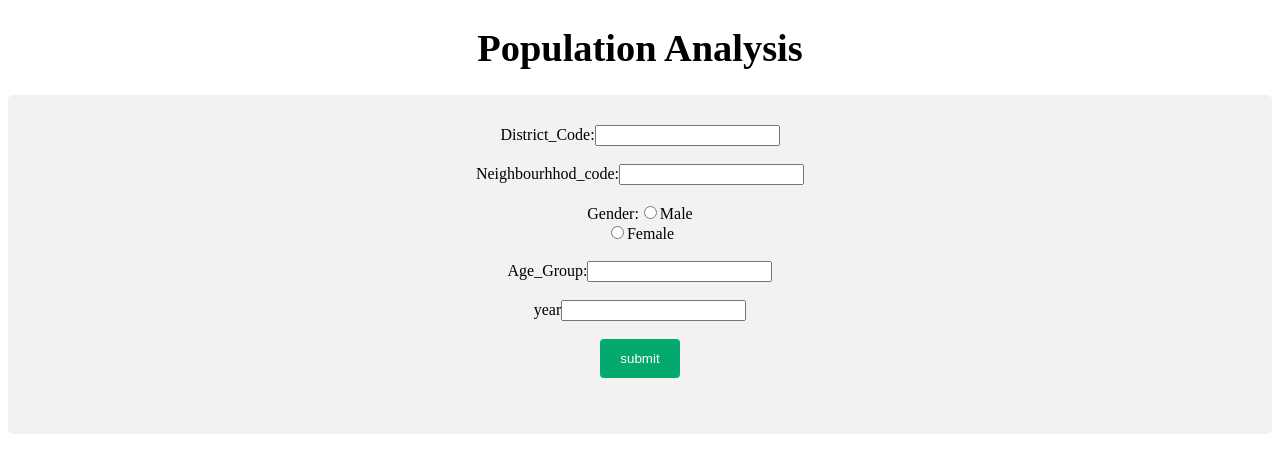
After one commit to saitarun7715/population, a Flask app: template population-main/templates/index.html in a window 1280 px wide. The commit adds this page. Shown: the top 473 px of the page. Run offline with Flask 2, Linux system fonts and the light colour scheme; the template is opened without the code that fills it, so the values that code supplies are empty; parts of the project's set-up code (start-up, migrations or seed data) failed here and were passed over.

Commit message:
All are done

```diff
--- a/app.py
+++ b/app.py
@@ -6,7 +6,7 @@ from flask import Flask, render_template, request
 import sklearn
 
 app = Flask(__name__)
-print(sklearn.__version__)
+#print(sklearn.__version__)
 model = pickle.load(open('model\model.pkl', 'rb'))
 
 @app.route("/")
--- /dev/null
+++ b/population-main/app.py
@@ -0,0 +1,48 @@
+
+import pickle
+import numpy as np
+import pandas as pd
+from flask import Flask, render_template, request
+import sklearn
+
+app = Flask(__name__)
+print(sklearn.__version__)
+model = pickle.load(open('model\model.pkl', 'rb'))
+
+@app.route("/")
+def hello():
+    return render_template('index.html')
+
+@app.route("/predict", methods = ['POST'])
+def predict():
+    #print(request.form.values)
+    district_code = int(request.form['district_code'])
+    #print(district_code)
+    neighborhoodcode = int(request.form['neighborhood.code'])
+    #print(neighborhoodcode)
+    gender = request.form['gender']
+    #print(gender)
+    age_group = request.form['age_group']
+    #print(age_group)
+    year = int(request.form['year'])
+    #print(year)
+
+    datavalues=[[year,district_code,neighborhoodcode,age_group,gender]]
+    #print(datavalues)
+    data1 = pd.DataFrame(datavalues, columns = ['Year', 'District.Code', 'Neighborhood.Code','Age','Gender'])
+    #print(data1)
+
+    data1['Age'].replace(['0-4', '5-9', '10-14', '15-19', '20-24', '25-29', '30-34', '35-39',
+       '40-44', '45-49', '50-54', '55-59', '60-64', '65-69', '70-74',
+       '75-79', '80-84', '85-89', '90-94', '>=95'],[4,9,14,19,24,29,34,39,44,49,54,59,64,69,74,79,84,89,94,95],inplace = True)
+    data1['Gender'].replace(['Female','Male'],[1,0],inplace = True)
+
+    X = data1[['Year','District.Code','Neighborhood.Code','Age','Gender']]
+    features = X.iloc[:,:].values
+    out = model.predict(features)
+
+    return render_template('result.html',out=(np.round((out[0]))))
+
+if __name__ == "__main__":
+
+    app.run()
--- /dev/null
+++ b/population-main/requirements.txt
@@ -0,0 +1,4 @@
+flask
+numpy
+sklearn
+pandas
--- /dev/null
+++ b/population-main/templates/index.html
@@ -0,0 +1,85 @@
+<!DOCTYPE html>
+<html>
+<head>
+<meta name="viewport" content="width=device-width, initial-scale=1">
+<style>
+* {
+  box-sizing: border-box;
+}
+
+input[type=number], select{
+  width: 100%;
+  padding: 12px;
+  border: 1px solid #ccc;
+  border-radius: 4px;
+  resize: vertical;
+}
+
+input[type=submit] {
+  background-color: #04AA6D;
+  color: white;
+  padding: 12px 20px;
+  border: none;
+  border-radius: 4px;
+  cursor: pointer;
+  margin: auto;
+}
+
+input[type=submit]:hover {
+  background-color: #45a049;
+}
+
+.container {
+  border-radius: 5px;
+  background-color: #f2f2f2;
+  padding: 20px;
+}
+
+.col-100 {
+  margin: auto;
+  width: 50%;
+  margin-top: 10px;
+}
+
+/* Clear floats after the columns */
+.row:after {
+  content: "";
+  display: table;
+  clear: both;
+}
+
+/* Responsive layout - when the screen is less than 600px wide, make the two columns stack on top of each other instead of next to each other */
+@media screen and (max-width: 200px) {
+  .col-100, input[type=submit] {
+    width: 100%;
+    margin-top: 0;
+  }
+}
+
+</style>
+</head>
+<body>
+<center>
+<h1 style="font-size:3vw"> Population Analysis </h1>
+<meta name="viewport" content="width=device-width, initial-scale=1.0">
+<div class="container">
+ <div class="row">
+
+      <div class="col-100">
+<div id= "mydiv">
+<form action = "predict"  method = "POST">
+District_Code:<input type ="text" name = "district_code"><br/><br/>
+Neighbourhhod_code:<input type="text" name="neighborhood.code"><br/><br/>
+Gender:<input type ="radio" name ="gender" value ="Male">Male<br/> <input type ="radio" name = "gender" value ="Female">Female<br/><br/>
+Age_Group:<input type = "text" name = "age_group"><br/><br/>
+year<input type ="text" name = "year"  val min="1900" max="2021"> </br></br>
+
+<input type = "submit" value = "submit"> <br/><br/><br/>
+
+</form>
+</center>
+</div>
+</div>
+
+</body>
+</html>
--- /dev/null
+++ b/population-main/templates/result.html
@@ -0,0 +1,3 @@
+<html>
+<body style="align:center"><h1><p>Total Population is:-{{out}}</p></h1></body>
+</html>
--- /dev/null
+++ b/runtime.txt
@@ -0,0 +1 @@
+python==3.7.9
--- a/templates/result.html
+++ b/templates/result.html
@@ -1,3 +1,4 @@
 <html>
-<body style="align:center"><h1><p>Total Population is:-{{out}}</p></h1></body>
+<head><meta name="viewport" content="width=device-width, initial-scale=1" ></head>
+<body ><h1 align="center" style="font-size:4vw"><p>Total Population is:-{{out}}</p></h1></body>
 </html>
```
Also changed, not shown: templates/index.html (+8 -8 lines), 3 other files.
